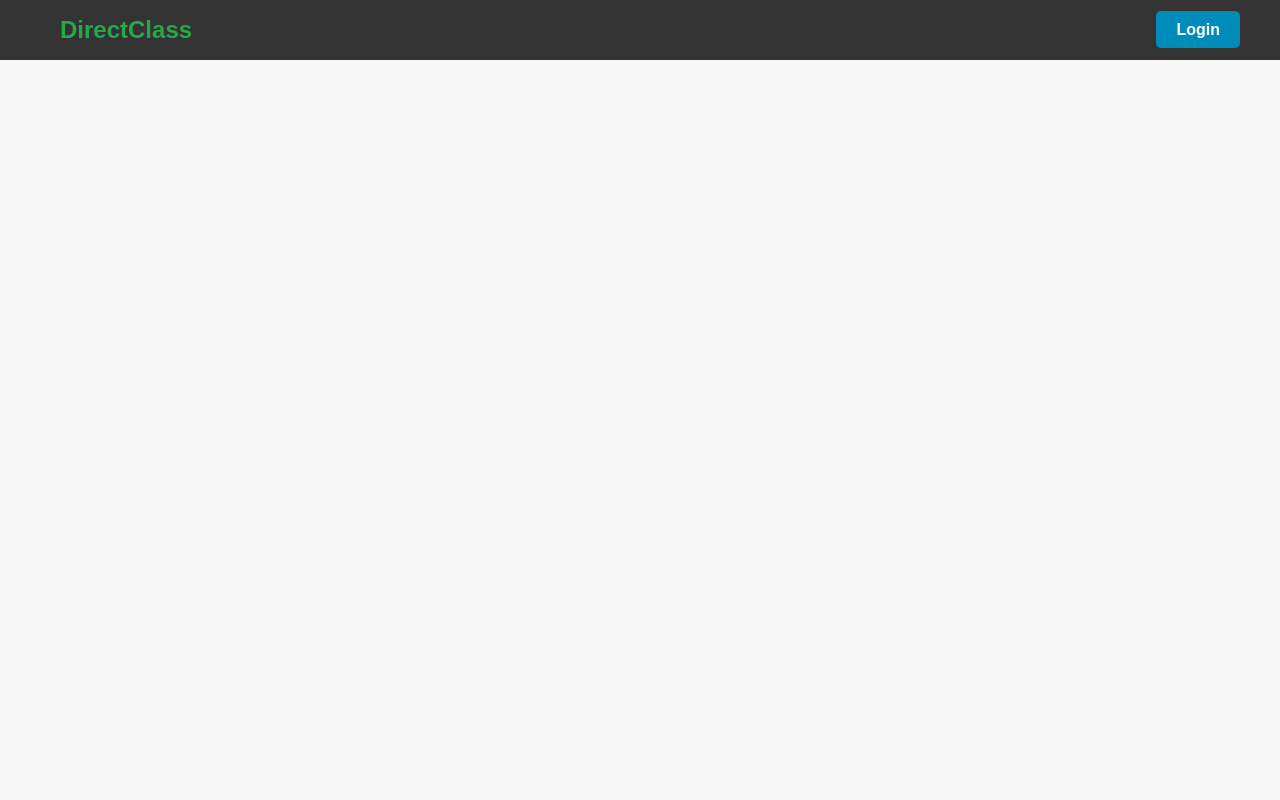
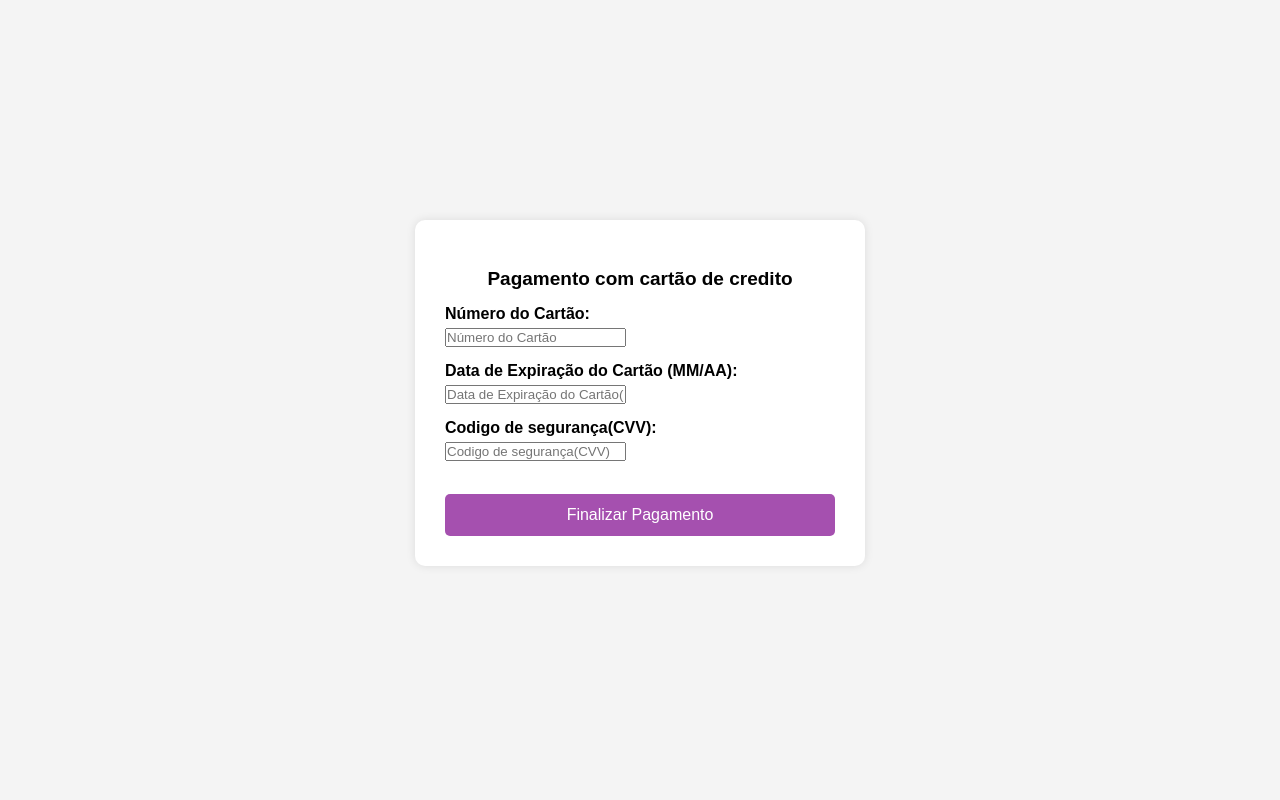
Before and after one commit to cdslucas97/Plataforma_DirectClass, a PHP site: page /paginapagamento.html in a window 1280 px wide. Run offline with PHP 8.4, Linux system fonts and the light colour scheme.

Commit message:
pagina pagamento
paginapagamento completada

```diff
--- a/paginapagamento.css
+++ b/paginapagamento.css
@@ -1,33 +1,72 @@
-/* Estilos Gerais */
-body {
-    font-family: Arial, sans-serif;
+* {
     margin: 0;
     padding: 0;
-    background-color: #f7f7f7;
-}
-
-/* Estilo do Cabeçalho (Homepage e Catálogo) */
-header {
-    width: 100%;
-    height: 60px; /* Definir altura fixa */
-    padding: 0 20px; /* Ajustar padding para melhor alinhar o conteúdo */
-    background-color: #333;
-    color: white;
-    display: flex;
-    justify-content: space-between;
-    align-items: center;
-    position: fixed;
-    top: 0;
-    left: 0;
-    z-index: 1000;
     box-sizing: border-box;
 }
 
-.btn-logo {
-    padding: 10px 20px;
-    font-size: x-large;
-    text-decoration: none;
-    color: #28a745;
+body {
+    font-family: Arial, sans-serif;
+    background-color: #f4f4f4;
+    display: flex;
+    justify-content: center;
+    align-items: center;
+    height: 100vh;
+    flex-direction: column;
+}
+
+#pagamentocontainer {
+    background-color: #fff;
+    padding: 30px;
+    border-radius: 10px;
+    box-shadow: 0 0 10px rgba(0, 0, 0, 0.1);
+    width: 450px;
+}
+
+h1 {
+    text-align: center;
+    margin-bottom: 15px;
+    font-size: 19px;
+}
+
+
+div {
+    margin-bottom: 15px;
+}
+
+label {
+    display: block;
+    margin-bottom: 5px;
     font-weight: bold;
-    margin-left: 20px;
 }
+
+input[type="numero"],
+input[type="dataexpiracao"],
+input[type="cvv"]{
+    width: 100%;
+    padding: 10px;
+    border: 1px solid #ccc;
+    border-radius: 5px;
+    font-size: 14px;
+    transition: border-color 0.3s;
+}
+
+input:focus {
+    border-color: #a550af;
+    outline: none;
+}
+
+.pagar {
+    width: 100%;
+    padding: 12px;
+    background-color: #a550af;
+    color: white;
+    border: none;
+    border-radius: 5px;
+    font-size: 16px;
+    cursor: pointer;
+    transition: background-color 0.3s;
+}
+
+.pagar:hover {
+    background-color: #50afa5;
+}
--- a/paginapagamento.html
+++ b/paginapagamento.html
@@ -1,20 +1,35 @@
 <!DOCTYPE html>
-<html lang="pt-br">
+<html lang="en">
 <head>
     <meta charset="UTF-8">
     <meta name="viewport" content="width=device-width, initial-scale=1.0">
-    <title>Catálogo - DirectClass</title>
-    <link rel="stylesheet" href="paginaCatalogo.css">
+    <title>pagina de pagamento</title>
+    <link rel="stylesheet" href="paginapagamento.css">
 </head>
-<body>
-    <!-- Cabeçalho -->
-    <header>
-        <div class="logo-button">
-            <a href="homepage.html" class="btn-logo">DirectClass</a>
-        </div>
-        <div class="login-button">
-            <a href="login.html" class="btn-login">Login</a>
-        </div>
-    </header>
+    <!-- Countéudo Principal -->
+    <div id="pagamentocontainer">
+        <br>
+        <h1>Pagamento com cartão de credito</h1>
+        <form class="formadepagamento">
+            <div class="numerocartao">
+                <label for="numero">Número do Cartão:</label>
+                <input type="text" class="numero" name="numero" placeholder="Número do Cartão" required>
+            </div>
+
+            <div class="datadeexpiracao">
+                <label for="datadeexpiracao">Data de Expiração do Cartão (MM/AA):</label>
+                <input type="text" class="datadeexpiracao" name="datadeexpiracao" placeholder="Data de Expiração do Cartão(MM/AA)" required>
+            </div>
+
+            <div class="codigo de segurança">
+                <label for="cvv">Codigo de segurança(CVV):</label>
+                <input type="text" class="cvv" name="cvv" placeholder="Codigo de segurança(CVV)" required>
+            </div>
+
+            <br>
+            <button type="submit" class="pagar">Finalizar Pagamento</button>
+        </form>
+    </div>
 </body>
+<script src="paginapagamento.js"></script>
 </html>
--- /dev/null
+++ b/paginapagamento.js
@@ -0,0 +1,27 @@
+document.querySelector('.formadepagamento').addEventListener('submit', (event) => {
+    event.preventDefault();
+
+    const numero = document.querySelector('.numero').value;
+    const dataexpiracao = document.querySelector('.dataexpiracao').value;
+    const cvv = document.querySelector('.cvv').value;
+
+
+    if (!numero || !dataexpiracao || !cvv ) {
+        return alert('Preencha todos os campos.');
+    }
+
+    fetch('paginapagamento.php', {
+        method: 'POST',
+        headers: {
+            'Content-Type': 'application/x-www-form-urlencoded'
+        },
+        body: `numero=${numero}&dataexpiracao=${dataexpiracao}&cvv=${cvv}`
+    })
+    .then(response => response.text())
+    .then(data => {
+        alert(data === 'success' ? 'pagamento realizado com sucesso!' : data);
+    })
+    .catch(error => {
+        console.error('Erro na requisição:', error);
+    });
+});
```
Also changed, not shown: paginaCatalogo.html (line endings or trailing spaces).
